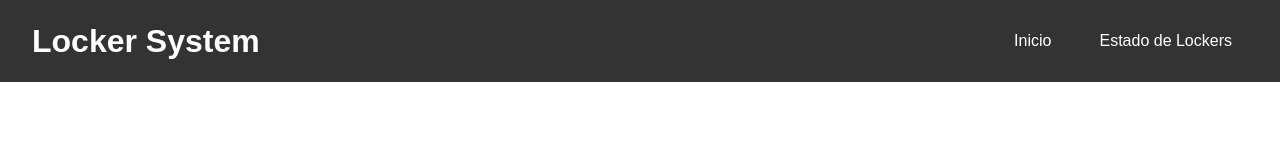
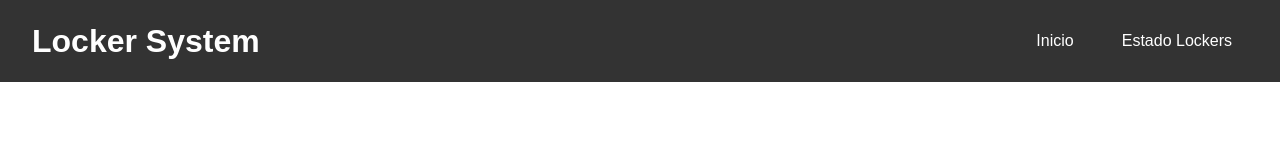
Before and after one commit to raulduha/PDS4, a React (Create React App) app in the folder frontend/: page / in a window 1280 px wide. Shown: the top 160 px of the page. Built offline with nearby package versions, Linux system fonts and the light colour scheme.

Commit message:
navbar locker status detalle

```diff
--- a/frontend/src/components/navbar/Navbar.js
+++ b/frontend/src/components/navbar/Navbar.js
@@ -11,7 +11,7 @@ const Navbar = () => {
                     <Link to="/">Inicio</Link>
                 </li>
                 <li>
-                    <Link to="/status">Estado de Lockers</Link>
+                    <Link to="/status">Estado Lockers</Link>
                 </li>
 
             </ul>
```
